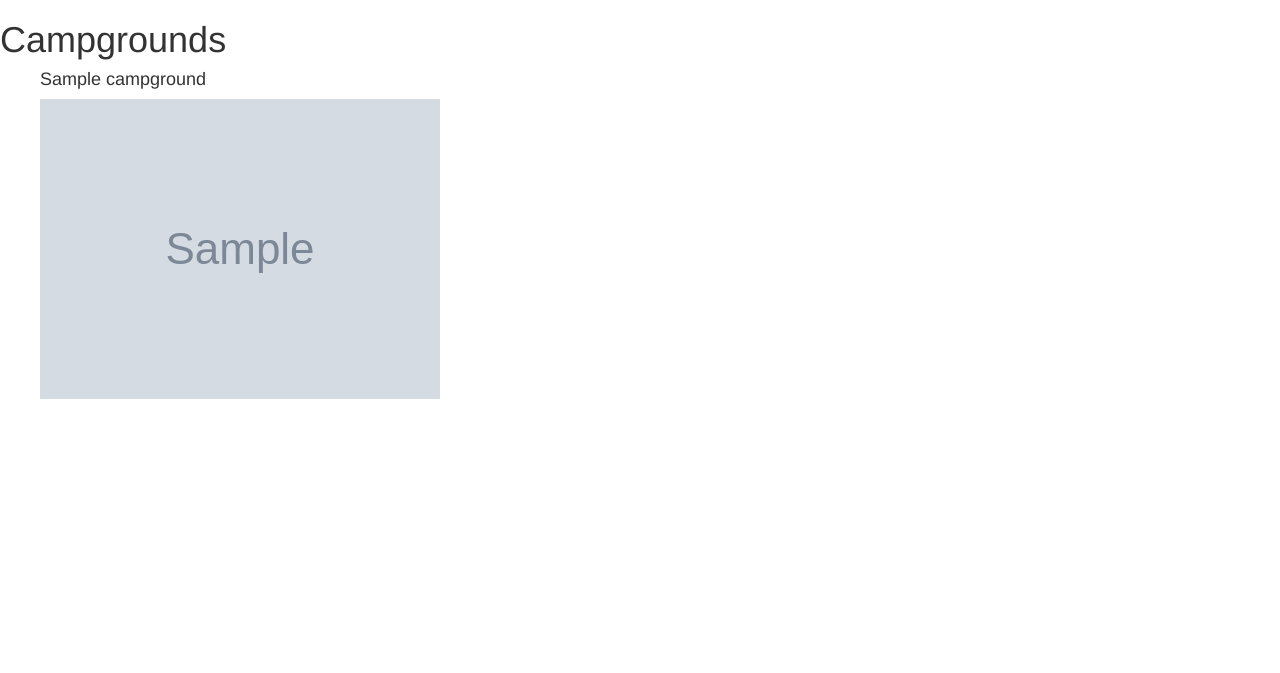
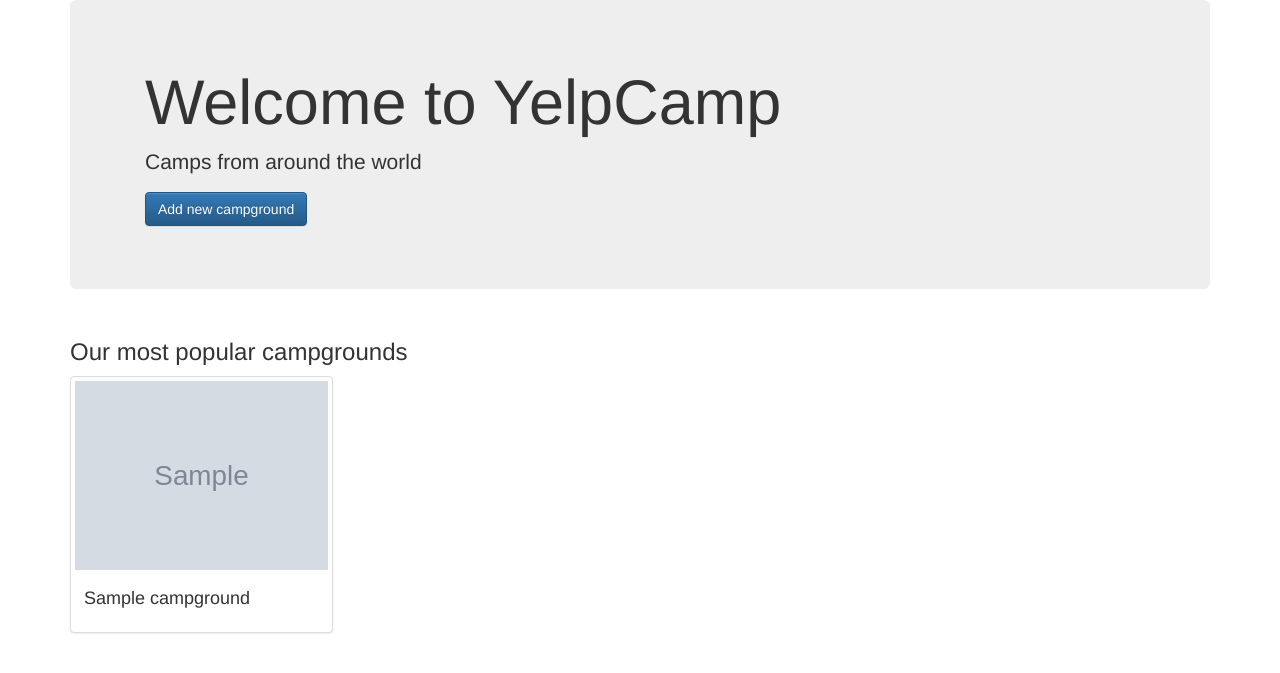
Before and after one commit to JerryyZhu/webdevcourse, a Node server app: template YelpCamp/views/campgrounds.ejs in a window 1280 px wide. Shown: the top 673 px of the page. Run offline with Node 20, Linux system fonts and the light colour scheme; the template is opened without the code that fills it: most values are stand-ins (such as "Sample title", 1, 10 or a date in 2020); grey boxes marked "Sample" are stand-in pictures.

Commit message:
styled campgrounds page

```diff
--- a/YelpCamp/app.js
+++ b/YelpCamp/app.js
@@ -1,6 +1,14 @@
 var express = require('express');
 var app = express();
+var bodyParser = require("body-parser");
 
+var campgrounds = [
+    {name: "Salmon Creek", image: "https://pixabay.com/get/e837b1072af4003ed1584d05fb1d4e97e07ee3d21cac104491f3c17dafe5bcbc_340.jpg"},
+    {name: "Granite Hill", image: "https://farm3.staticflickr.com/2929/14442301811_04f2a7f7a2.jpg"},
+    {name: "Stony Peak", image: "https://pixabay.com/get/e834b5062cf4033ed1584d05fb1d4e97e07ee3d21cac104491f3c17dafe5bcbc_340.jpg"}
+]
+
+app.use(bodyParser.urlencoded({extended: true}));
 app.set("view engine", "ejs");
 
 app.get("/", function(req,res){
@@ -8,14 +16,24 @@ app.get("/", function(req,res){
 })
 
 app.get("/campgrounds", function(req, res){
-    var campgrounds = [
-        {name: "Salmon Creek", image: "https://pixabay.com/get/e837b1072af4003ed1584d05fb1d4e97e07ee3d21cac104491f3c17dafe5bcbc_340.jpg"},
-        {name: "Granite Hill", image: "https://farm3.staticflickr.com/2929/14442301811_04f2a7f7a2.jpg"},
-        {name: "Stony Peak", image: "https://pixabay.com/get/e834b5062cf4033ed1584d05fb1d4e97e07ee3d21cac104491f3c17dafe5bcbc_340.jpg"}
-    ]
     res.render("campgrounds", {campgrounds: campgrounds});
 })
 
+app.post("/campgrounds", function(req, res){
+    // get data from form and add to campgrounds array
+    // redirect to campgrounds page
+    var name = req.body.name;
+    var image = req.body.image;
+    var newCampground = {name :name, image:image}
+    campgrounds.push(newCampground);
+    res.send("Post Campgrounds request");
+});
+
+app.get("/campgrounds/new", function(req, res){
+    res.render("new.ejs");
+});
+
+
 app.listen(3000, function(){
     console.log("The YelpCamp Server has started.");
-})
+});
--- a/YelpCamp/package.json
+++ b/YelpCamp/package.json
@@ -9,6 +9,7 @@
   "author": "Jerry",
   "license": "ISC",
   "dependencies": {
+    "body-parser": "^1.18.3",
     "ejs": "^2.6.1",
     "express": "^4.16.4"
   }
--- a/YelpCamp/views/campgrounds.ejs
+++ b/YelpCamp/views/campgrounds.ejs
@@ -1,14 +1,38 @@
 <% include partials/header %>
+<div class="container">
+    <header class="jumbotron">
+        <div class="container">
+            <h1>Welcome to YelpCamp</h1>
+            <p>Camps from around the world</p>
+            <p>
+                <a href="/campgrounds/new" class="btn btn-primary btn-large">Add new campground</a>
+            </p>
+        </div>
+    </header>
 
-<h1>Campgrounds</h1>
+    <div class="row" style="display:flex; flex-wrap: wrap;">
+        <div class="col-lg-12">
+            <h3>Our most popular campgrounds</h3>
+        </div>
+        <% campgrounds.forEach(function(campground){ %>
+            <div class="col-md-3 col-sm-6">
 
-<ul>
-    <% campgrounds.forEach(function(campground){ %>
-        <div>
-        <h4><%= campground.name %></h4>
-        <img src="<%= campground.image %>">
-        </div>
+                <div class="thumbnail">
+                    <img src="<%= campground.image %>" >
+                    <div class="caption">
+                            <h4><%= campground.name %></h4>
+                        </div>
+                </div>
 
-    <% }); %>
-</ul>
+            </div>
+
+        <% }); %>
+    </div>
+
+    <ul>
+
+    </ul>
+
+</div>
+
 <% include partials/footer %>
--- a/YelpCamp/views/partials/header.ejs
+++ b/YelpCamp/views/partials/header.ejs
@@ -6,7 +6,7 @@
     <meta http-equiv="X-UA-Compatible" content="ie=edge">
     <title>YelpCamp</title>
 
-        <!-- Latest compiled and minified CSS -->
+    <!-- Latest compiled and minified CSS -->
     <link rel="stylesheet" href="//maxcdn.bootstrapcdn.com/bootstrap/3.3.5/css/bootstrap.min.css">
 
     <!-- Optional theme -->
```
Also changed, not shown: YelpCamp/views/new.ejs (added, +11 -0 lines).
